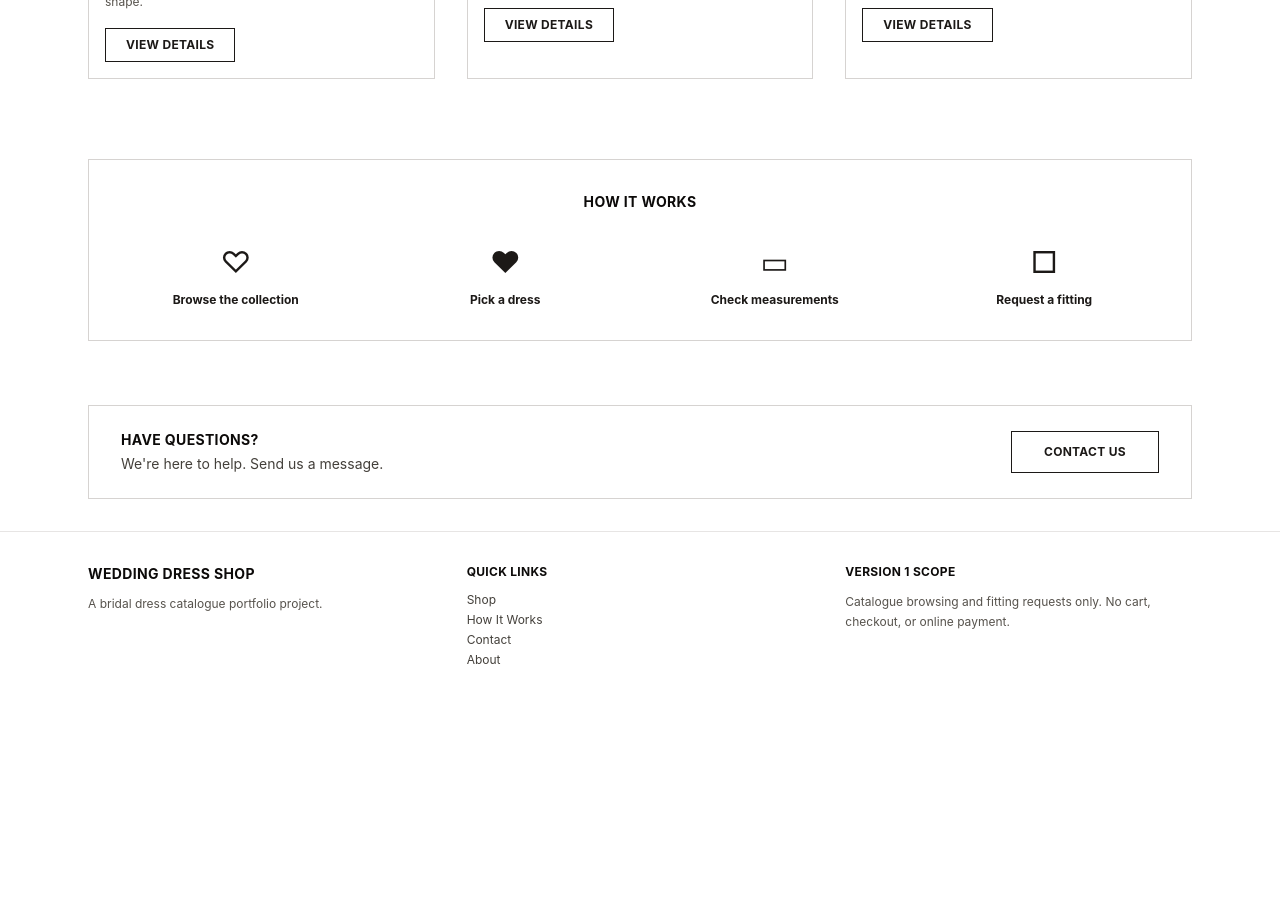
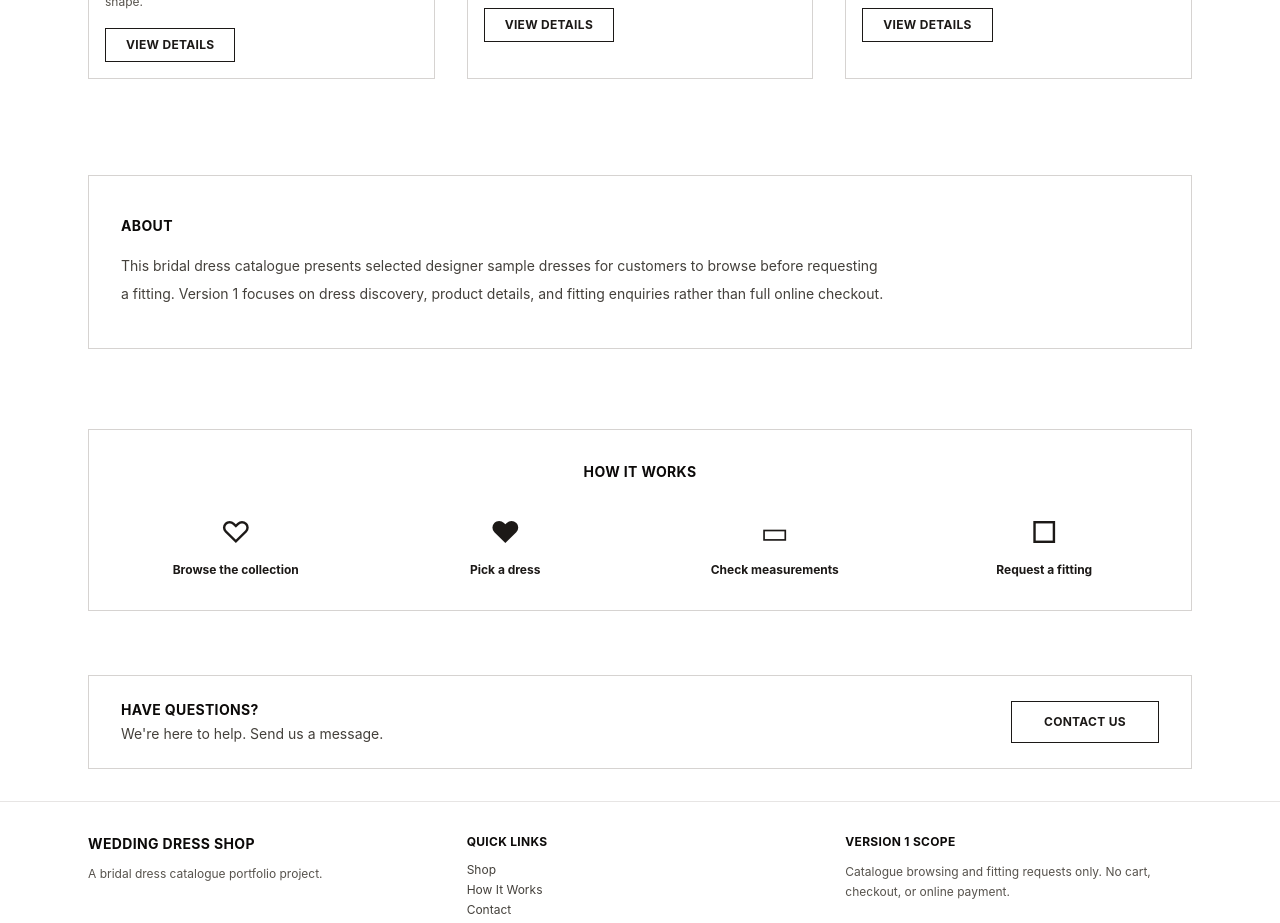
Before and after one commit to wyangy/wedding-dress-shop, a React (Vite) app: page / in a window 1280 px wide. Shown: the part 1000-1923 px from the top of the page. Before the commit the page ends 1700 px from the top, so only its background shows below. Built offline with nearby package versions, Linux system fonts and the light colour scheme.

Commit message:
Add about section to homepage

```diff
--- /dev/null
+++ b/src/components/home/About.tsx
@@ -0,0 +1,20 @@
+function About() {
+  return (
+    <section id="about" className="mx-auto max-w-6xl px-6 py-12">
+      <div className="border border-stone-300 px-8 py-10">
+        <h2 className="mb-4 text-sm font-bold uppercase tracking-wide text-stone-950">
+          About
+        </h2>
+
+        <p className="max-w-3xl text-sm leading-7 text-stone-700">
+          This bridal dress catalogue presents selected designer sample dresses
+          for customers to browse before requesting a fitting. Version 1 focuses
+          on dress discovery, product details, and fitting enquiries rather than
+          full online checkout.
+        </p>
+      </div>
+    </section>
+  );
+}
+
+export default About;
--- a/src/pages/HomePage.tsx
+++ b/src/pages/HomePage.tsx
@@ -1,6 +1,7 @@
 import Header from "../components/layout/Header";
 import Hero from "../components/home/Hero";
 import FeaturedDresses from "../components/home/FeaturedDresses";
+import About from "../components/home/About";
 import HowItWorks from "../components/home/HowItWorks";
 import ContactCTA from "../components/home/ContactCTA";
 import Footer from "../components/layout/Footer";
@@ -13,6 +14,7 @@ function HomePage() {
       <main>
         <Hero />
         <FeaturedDresses />
+        <About />
         <HowItWorks />
         <ContactCTA />
       </main>
```
